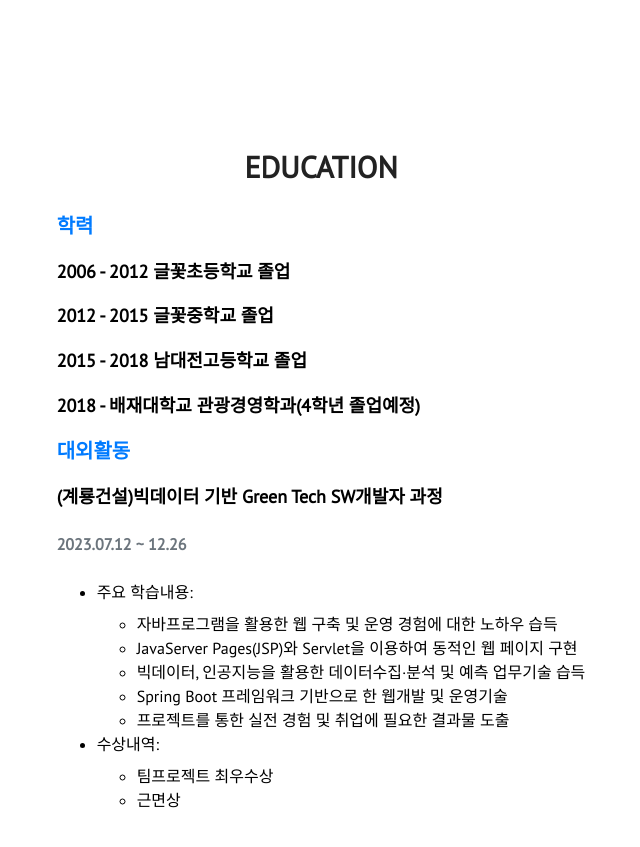
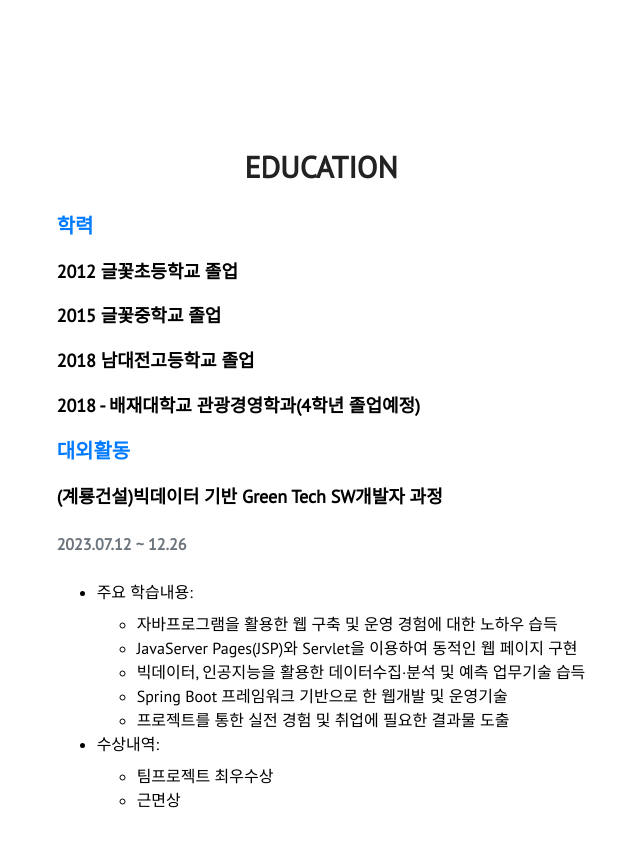
Before and after one commit to YoungGyu99/YoungGyu99.github.io, a Jekyll site: the page built from index.html, in a window 1280 px wide and 900 px high, scrolled down 941 px. Shown: the top 847 px of the window, without its empty margins (319-959 px from the left). Built offline with Jekyll 4.4.1, drawn with Linux system fonts in a browser that asks for light colours; nearby versions of some CDN libraries.

Commit message:
Update about.html

```diff
--- a/_includes/about.html
+++ b/_includes/about.html
@@ -9,9 +9,9 @@
                     <h3 class="resume-title" style="font-size: 20px; margin-bottom: 5px; color: #007bff;">학력</h3>
                     <!-- 고등학교 -->
                     <div class="resume-item">
-                        <h4 style="font-size: 18px; font-weight: bold;">2006 - 2012 글꽃초등학교 졸업</h4>
-                        <h4 style="font-size: 18px; font-weight: bold;">2012 - 2015 글꽃중학교 졸업</h4>
-                        <h4 style="font-size: 18px; font-weight: bold;">2015 - 2018 남대전고등학교 졸업</h4>
+                        <h4 style="font-size: 18px; font-weight: bold;">2012 글꽃초등학교 졸업</h4>
+                        <h4 style="font-size: 18px; font-weight: bold;">2015 글꽃중학교 졸업</h4>
+                        <h4 style="font-size: 18px; font-weight: bold;">2018 남대전고등학교 졸업</h4>
                     </div>
                     <div class="resume-item">
                         <h4 style="font-size: 18px; font-weight: bold;">2018 - 배재대학교 관광경영학과(4학년 졸업예정)</h4>
```
